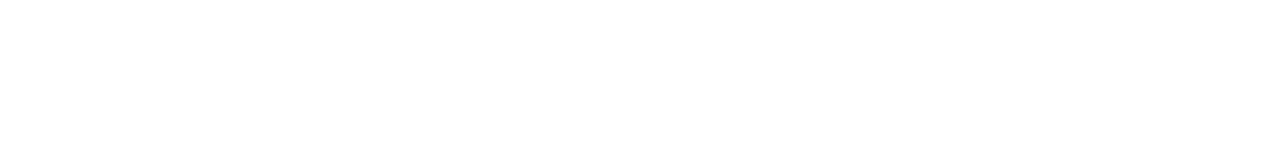
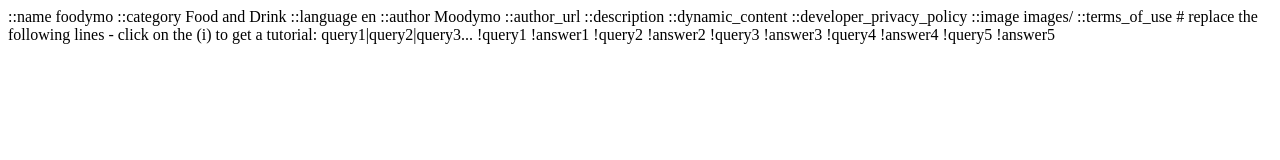
Before and after one commit to moodymo/foodymobot, a plain HTML site: page index.html in a window 1280 px wide. Drawn offline with Linux system fonts and the light colour scheme.

Commit message:
Update index.html

```diff
--- a/index.html
+++ b/index.html
@@ -1 +1,26 @@
+::name foodymo
+::category Food and Drink
+::language en
+::author Moodymo
+::author_url <author_url>
+::description <description>
+::dynamic_content <Yes/No>
+::developer_privacy_policy <link>
+::image images/<image_name>
+::terms_of_use <link>
+
+
+# replace the following lines - click on the (i) to get a tutorial:
+
+query1|query2|query3...
+!query1 <bruh>
+!answer1 <bruh moment>
+!query2 <what do bots eat?>
+!answer2 <bitcoins bruh>
+!query3 <who are you?>
+!answer3 <my name is foodymo. i give information about food that is almost always subjective>
+!query4 <what kind of food is the best?>
+!answer4 <bitcoins>
+!query5 <what is food?>
+!answer5 <edible sustenance>
 <script type="text/javascript"id="susi-bot-script" data-userid="8090036711736a72507be8eac7c4b5da" data-group="Food and Drink" data-language="en"data-skill="foodymo" src="https://susi.ai/susi-chatbot.js"></script>
```
